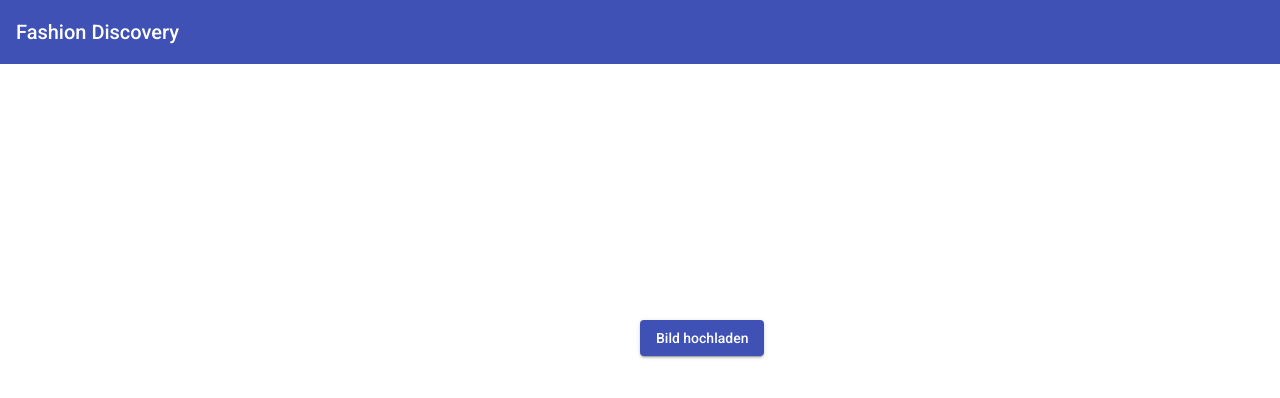
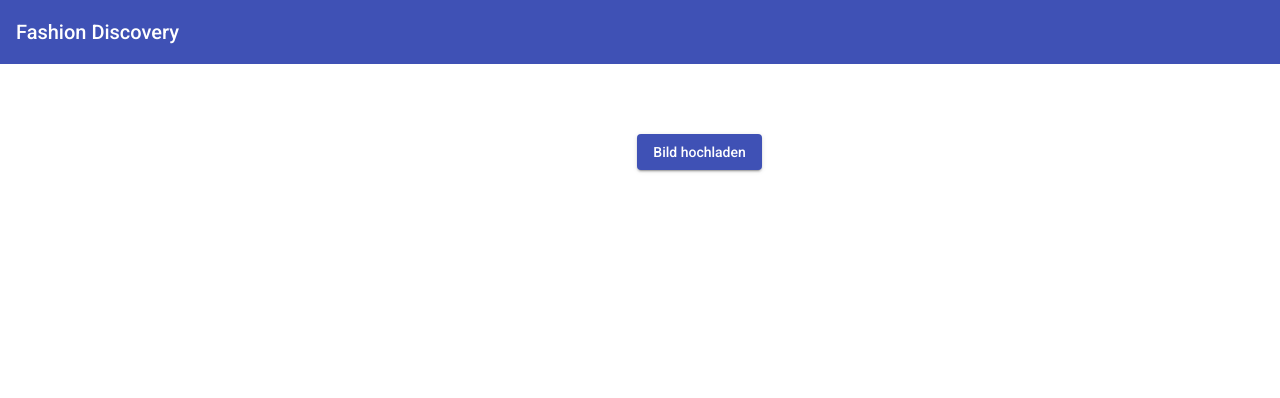
Before and after one commit to KimPeter1981/urbanfood, an Angular app in the folder fashion_discover_frontend/fashiondiscovery/: page / in a window 1280 px wide. Shown: the top 398 px of the page. Built offline with nearby package versions, Linux system fonts and the light colour scheme.

Commit message:
Implementation of upload component

```diff
--- a/fashion_discover_frontend/fashiondiscovery/src/app/app.component.css
+++ b/fashion_discover_frontend/fashiondiscovery/src/app/app.component.css
@@ -4,7 +4,7 @@
     height: 100%;
 }
 
-app-upload {
+/*app-upload {
     margin-top: 20%;
     margin-left: 50%;
-}
+}*/
--- a/fashion_discover_frontend/fashiondiscovery/src/app/upload/upload.component.css
+++ b/fashion_discover_frontend/fashiondiscovery/src/app/upload/upload.component.css
@@ -0,0 +1,9 @@
+.fashion_show {
+    display: inline-block;
+    margin-top: 70px;
+    margin-left: 600px;
+}
+
+button {
+    margin-left: 30%;
+}
--- a/fashion_discover_frontend/fashiondiscovery/src/app/upload/upload.component.html
+++ b/fashion_discover_frontend/fashiondiscovery/src/app/upload/upload.component.html
@@ -1,3 +1,14 @@
-<button mat-raised-button color="primary" (click)="openFile()">Bild hochladen
-    <input type="file" style="display:none" (change)="handle($event.target.files)">
-</button>
+<div class="fashion_show">
+    <div *ngIf="fashionDiscoveryResponse !== null">
+        <!--<img [src]="uploadedFile(fashionDiscoveryResponse.uploadfile)" height="720" width="400"> height="620" width="260"-->
+        <img [src]="uploadedFile(fashionDiscoveryResponse.uploadfile)">
+    </div>
+    <button mat-raised-button color="primary" (click)="openFile()">Bild hochladen
+        <input type="file" style="display:none" (change)="handle($event.target.files)">
+    </button>
+    <div *ngIf="(fashionDiscoveryResponse !== null) && fashionDiscoveryResponse.fashionPaths">
+        <div *ngFor="let part of fashionDiscoveryResponse.fashionPaths">
+            <img [src]="fashionPartFile(part)">
+        </div>
+    </div>
+</div>
--- a/fashion_discover_frontend/fashiondiscovery/src/app/upload/upload.component.ts
+++ b/fashion_discover_frontend/fashiondiscovery/src/app/upload/upload.component.ts
@@ -10,9 +10,19 @@ export class UploadComponent implements OnInit {
 
   fileToUpload: File = null;
 
+  public fashionDiscoveryResponse: any = null;
+
   constructor(private uploadService: UploadService) { }
 
   ngOnInit(): void {
+  }
+
+  uploadedFile(uploadfile: string): string {
+    return this.uploadService.getUploadedFile(uploadfile);
+  }
+
+  fashionPartFile(uploadedFile: string): string {
+    return this.uploadService.getFashionPart(uploadedFile);
   }
 
   openFile(){
@@ -23,7 +33,8 @@ export class UploadComponent implements OnInit {
     this.fileToUpload = files.item(0);
     this.uploadService.fashionDiscover(this.fileToUpload).subscribe(
       data => {
-        console.log(data)
+        this.fashionDiscoveryResponse = data;
+        console.log(this.fashionDiscoveryResponse.uploadfile);
       }, error => {
         console.log(error);
       }
--- a/fashion_discover_frontend/fashiondiscovery/src/app/upload/upload.service.ts
+++ b/fashion_discover_frontend/fashiondiscovery/src/app/upload/upload.service.ts
@@ -19,4 +19,14 @@ export class UploadService {
     return this.http.post(endpoint, formData);
   }
 
+  getUploadedFile (filename: string): string {
+    const endpoint = this._backendUrl + '/upload/' + filename;
+    return endpoint;
+  }
+
+  getFashionPart (filename: string): string {
+    const endpoint = this._backendUrl + '/fashion/' + filename;
+    return endpoint;
+  }
+
 }
```
